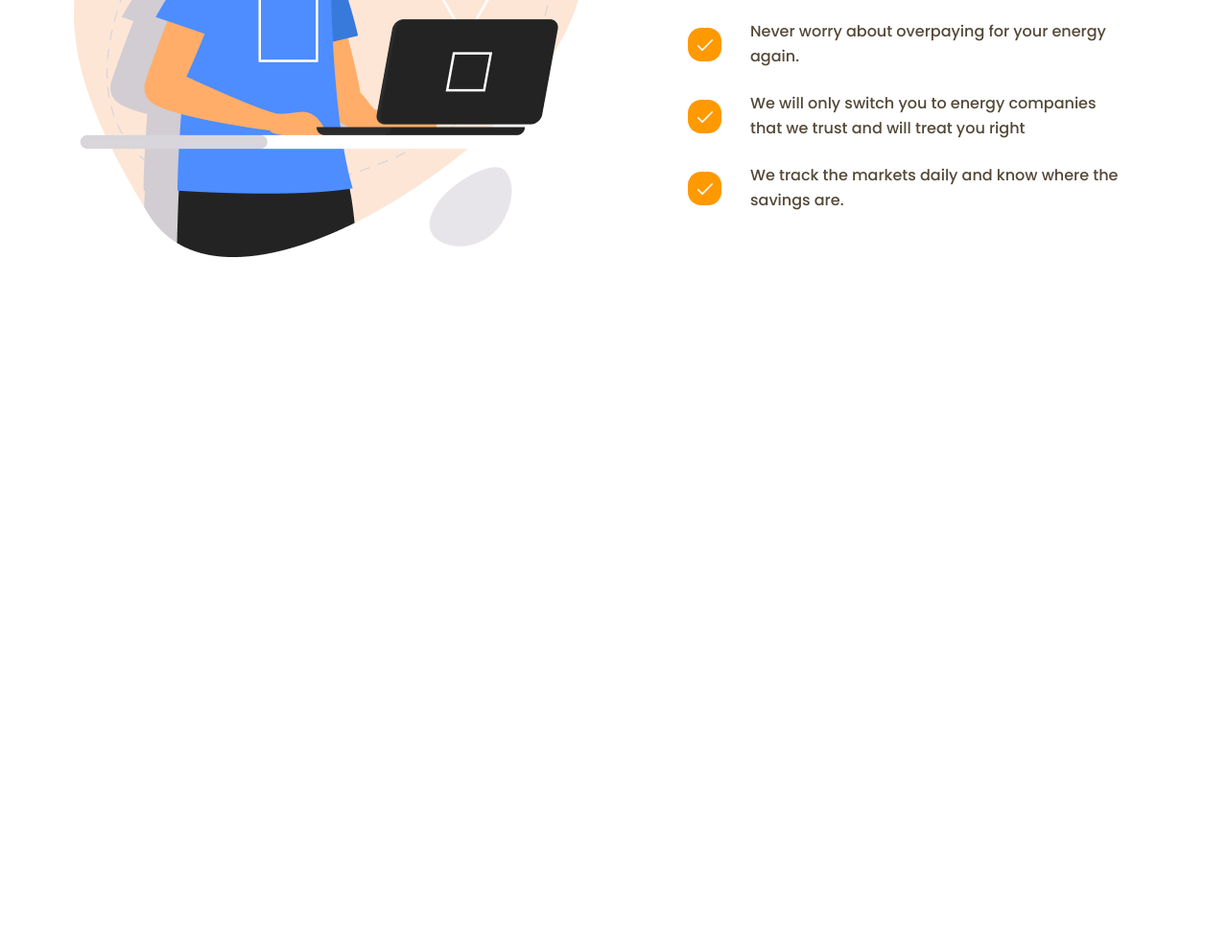
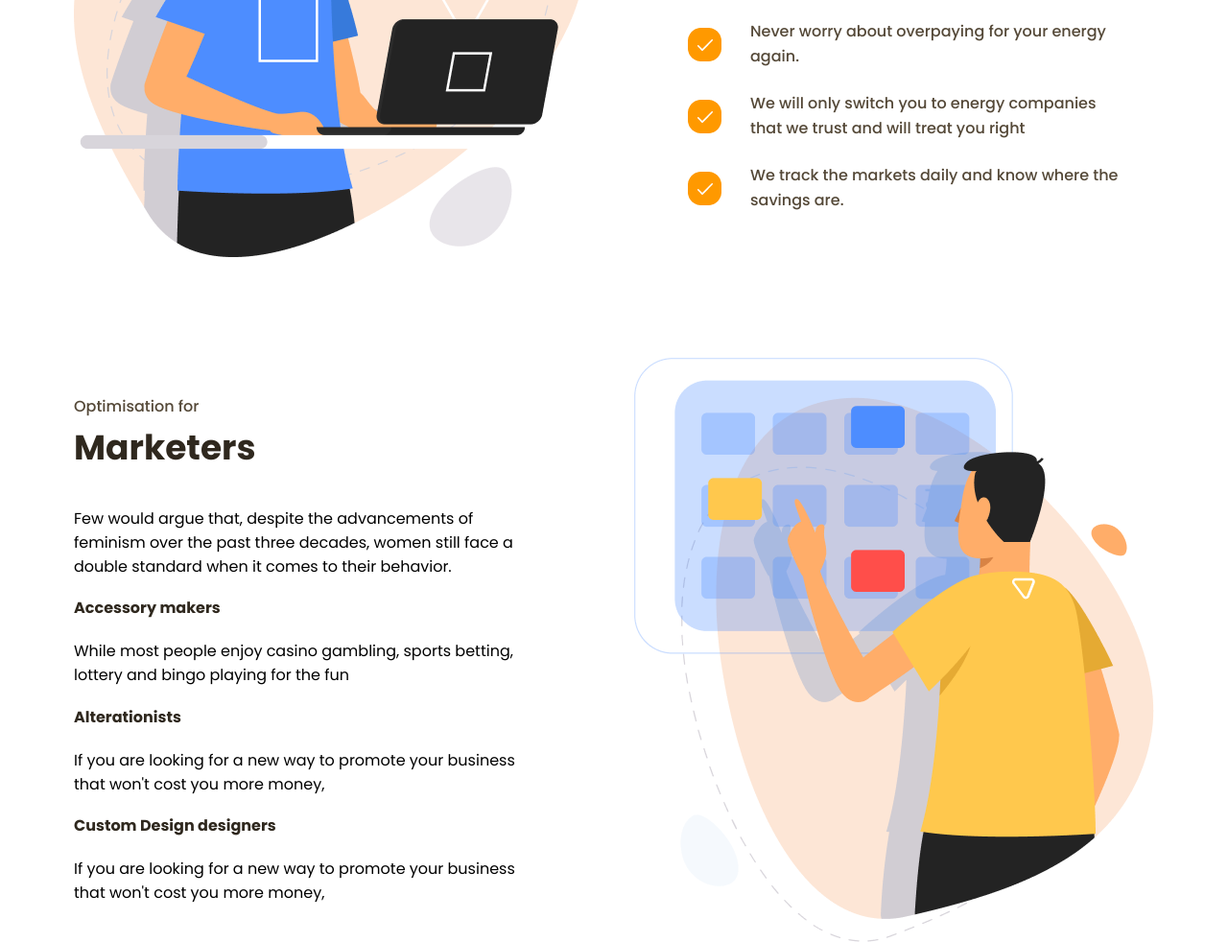
Before and after one commit to EllenSuni/productly, a plain HTML site: page index.html in a window 1280 px wide. Shown: the part 2320-3302 px from the top of the page at 96% size. Before the commit the page ends 2589 px from the top, so only its background shows below. Drawn offline with Linux system fonts and the light colour scheme.

Commit message:
marketers-section done

```diff
--- a/index.html
+++ b/index.html
@@ -120,6 +120,28 @@
                 </div>
             </div>
         </section>
+
+        <section class="section marketers">
+            <div class="marketers__info">
+                <h5>Optimisation for</h5>
+                <h2 class="marketers__info--h2">Marketers</h2>
+                <p>Few would argue that, despite the advancements of feminism over the past three decades,
+                    women still face a double standard when it comes to their behavior.
+                </p>
+                <h4>Accessory makers</h4>
+                <p>While most people enjoy casino gambling, sports betting,
+                    lottery and bingo playing for the fun
+                </p>
+                <h4>Alterationists</h4>
+                <p>If you are looking for a new way to promote your business
+                    that won't cost you more money,
+                </p>
+                <h4>Custom Design designers</h4>
+                <p>If you are looking for a new way to promote your business
+                    that won't cost you more money, </p>
+            </div>
+            <img src="images/human-at-board.png" alt="Human looking at whiteboard">
+        </section>
     </main>
 
     <footer>
--- a/styles/index.css
+++ b/styles/index.css
@@ -268,5 +268,24 @@ h5 {
     width: 100%;
 }
 
+/* MARKETERS */
+
+.marketers {
+    margin-top: 104px;
+}
+
+.marketers__info {
+    max-width: 486px;
+    width: 100%;
+    height: 531px;
+
+    display: flex;
+    flex-direction: column;
+    justify-content: space-between;
+}
+
+.marketers__info--h2 {
+    transform: translateY(-15px);
+}
 
 /* border: 1px solid red; */
```
Also changed, not shown: images/human-at-board.png (added).
